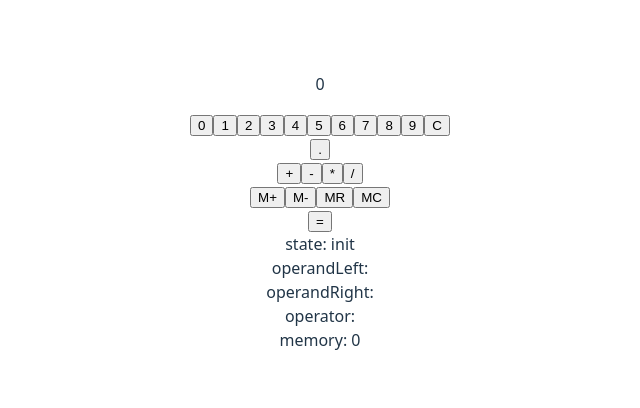
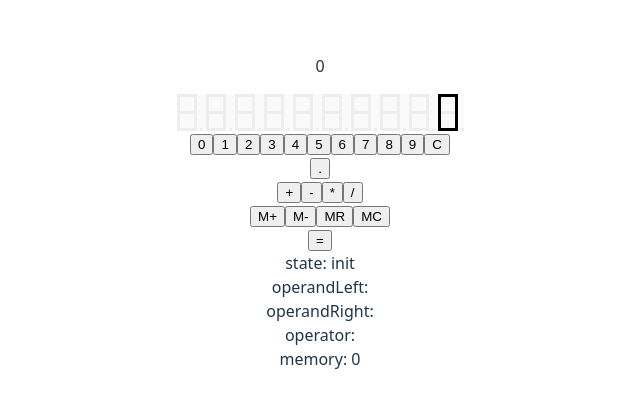
Before and after one commit to zndk-hys/calculator, a React (Vite) app: page / in a window 1280 px wide. Shown: the part 196-604 px from the top of the page, without its empty margins (320-960 px from the left). Built offline with nearby package versions, Linux system fonts and the light colour scheme.

Commit message:
8セグメントディプレイ実装

```diff
--- a/src/App.jsx
+++ b/src/App.jsx
@@ -4,7 +4,7 @@ import Calc from './components/Calc.jsx'
 function App() {
   return (
     <>
-      <Calc />
+      <Calc length={10} />
     </>
   )
 }
--- /dev/null
+++ b/src/SegmentsDisplay.css
@@ -0,0 +1,82 @@
+.segmentDisplayContainer {
+    display: flex;
+}
+
+.segmentDisplay {
+    display: flex;
+    gap: 3px;
+    background: #fafafa;
+}
+
+.segments {
+    width: 26px;
+    height: 37px;
+    position: relative;
+    box-sizing: border-box;
+}
+
+.segments .segment {
+    position: absolute;
+    background: #eee;
+}
+
+.segments .segment.isActive {
+    background: black;
+    z-index: 1;
+}
+
+.segments .segment.segment--a {
+    top: 0;
+    left: 0;
+    width: 20px;
+    height: 3px;
+}
+
+.segments .segment.segment--b {
+    top: 0;
+    left: 0;
+    width: 3px;
+    height: 20px;
+}
+
+.segments .segment.segment--c {
+    top: 0;
+    left: 17px;
+    width: 3px;
+    height: 20px;
+}
+
+.segments .segment.segment--d {
+    top: 17px;
+    left: 0;
+    width: 20px;
+    height: 3px;
+}
+
+.segments .segment.segment--e {
+    top: 17px;
+    left: 0;
+    width: 3px;
+    height: 20px;
+}
+
+.segments .segment.segment--f {
+    top: 17px;
+    left: 17px;
+    width: 3px;
+    height: 20px;
+}
+
+.segments .segment.segment--g {
+    top: 34px;
+    left: 0px;
+    width: 20px;
+    height: 3px;
+}
+
+.segments .segment.segment--h {
+    top: 34px;
+    left: 23px;
+    width: 3px;
+    height: 3px;
+}
--- a/src/components/Calc.jsx
+++ b/src/components/Calc.jsx
@@ -4,8 +4,11 @@ import Keypad from './Keypad';
 import { calcReducer, initialState } from '../reducer';
 import { actions } from '../actions';
 
-export default function Calc() {
-    const [state, dispatch] = useReducer(calcReducer, initialState);
+export default function Calc({length}) {
+    const [state, dispatch] = useReducer(calcReducer, {
+        ...initialState,
+        length,
+    });
 
     return (
         <div>
--- a/src/components/Display.jsx
+++ b/src/components/Display.jsx
@@ -1,4 +1,5 @@
 import { states } from "../states";
+import SegmentsDisplay from "./SegmentsDisplay";
 
 export default function Display({state}) {
     let display = '';
@@ -14,6 +15,9 @@ export default function Display({state}) {
     }
 
     return (
-        <p>{display}</p>
+        <>
+            <p>{display}</p>
+            <SegmentsDisplay value={display} length={state.length} />
+        </>
     )
 }
--- /dev/null
+++ b/src/components/Segment.jsx
@@ -0,0 +1,9 @@
+export default function Segment({id, isActive}) {
+    let className = `segment segment--${id}`;
+    if (isActive) {
+        className += ' isActive';
+    }
+    return (
+        <div className={className} />
+    )
+}
--- /dev/null
+++ b/src/components/Segments.jsx
@@ -0,0 +1,35 @@
+import Segment from "./Segment";
+
+export default function Segments({value, hasDot}) {
+    let signals = [false, false, false, false, false, false, false, false];
+
+    switch(value) {
+        case '0': signals = [ true,  true,  true, false,  true,  true,  true, hasDot]; break;
+        case '1': signals = [false, false,  true, false, false,  true, false, hasDot]; break;
+        case '2': signals = [ true, false,  true,  true,  true, false,  true, hasDot]; break;
+        case '3': signals = [ true, false,  true,  true, false,  true,  true, hasDot]; break;
+        case '4': signals = [false,  true,  true,  true, false,  true, false, hasDot]; break;
+        case '5': signals = [ true,  true, false,  true, false,  true,  true, hasDot]; break;
+        case '6': signals = [ true,  true, false,  true,  true,  true,  true, hasDot]; break;
+        case '7': signals = [ true, false,  true, false, false,  true, false, hasDot]; break;
+        case '8': signals = [ true,  true,  true,  true,  true,  true,  true, hasDot]; break;
+        case '9': signals = [ true,  true,  true,  true, false,  true,  true, hasDot]; break;
+        case '-': signals = [false, false, false,  true, false, false, false, hasDot]; break;
+        case 'e': signals = [ true,  true, false,  true,  true, false,  true, hasDot]; break;
+        case 'r': signals = [false, false, false,  true,  true, false, false, hasDot]; break;
+        case 'o': signals = [false, false, false,  true,  true,  true,  true, hasDot]; break;
+    }
+
+    return (
+        <div className="segments">
+            <Segment id="a" isActive={signals[0]} />
+            <Segment id="b" isActive={signals[1]} />
+            <Segment id="c" isActive={signals[2]} />
+            <Segment id="d" isActive={signals[3]} />
+            <Segment id="e" isActive={signals[4]} />
+            <Segment id="f" isActive={signals[5]} />
+            <Segment id="g" isActive={signals[6]} />
+            <Segment id="h" isActive={signals[7]} />
+        </div>
+    )
+}
--- /dev/null
+++ b/src/components/SegmentsDisplay.jsx
@@ -0,0 +1,36 @@
+import '../SegmentsDisplay.css';
+import Segments from "./Segments";
+
+function convertSegmentValues(value, length) {
+    const values = value.replaceAll('.', '').split('').map(v => {return {val: v, hasDot: false}});
+    if (value.indexOf('.') > 0) {
+        values[value.indexOf('.') - 1].hasDot = true;
+    }
+
+    for( let i = values.length; i < length; i++ ) {
+        values.unshift({
+            val: '',
+            hasDot: false,
+        });
+    }
+
+    return values;
+}
+
+export default function SegmentsDisplay({value, length}) {
+    const values = convertSegmentValues(value, length);
+
+    const segments = values.map((val, i) => {
+        return (
+            <Segments key={i} value={val.val} hasDot={val.hasDot} />
+        );
+    });
+
+    return (
+        <div className="segmentDisplayContainer">
+            <div className="segmentDisplay">
+                {segments}
+            </div>
+        </div>
+    );
+}
--- a/src/reducer.js
+++ b/src/reducer.js
@@ -1,6 +1,6 @@
 import { actions } from "./actions";
 import { states } from "./states";
-import { calcFormula } from "./utils";
+import { calcFormula, numLength } from "./utils";
 
 export const initialState = {
     state: states.INIT, // init | intput_int | input_frac | pend_op | pend_right | result | error
@@ -25,6 +25,11 @@ function handleNumAction(state, action) {
     }
 
     if (state.state === states.IN_INT || state.state === states.IN_FRAC) {
+        // 最大桁数以上の入力は無効
+        if ( numLength(state.operandRight) >= state.length ) {
+            return state;
+        }
+
         const newVal = state.operandRight === '0' ? inputNum : state.operandRight + inputNum;
         return {
             ...state,
@@ -68,6 +73,17 @@ function handleOperatorAction(state, action) {
         if ( state.operandLeft && state.operator ) {
             try {
                 newOperandLeft = calcFormula(state.operandLeft, state.operandRight, state.operator);
+                if ( numLength( newOperandLeft ) > state.length ) {
+                    throw new Error('too long');
+                }
+
+                return {
+                    ...state,
+                    state: states.PEND_R,
+                    operandLeft: newOperandLeft,
+                    operandRight: null,
+                    operator,
+                }
             } catch {
                 return {
                     ...state,
@@ -78,6 +94,7 @@ function handleOperatorAction(state, action) {
                 }
             }
         }
+
         return {
             ...state,
             state: states.PEND_R,
@@ -107,6 +124,10 @@ function handleEqualAction(state, action) {
         if ( state.operandLeft && state.operator ) {
             try {
                 const result = calcFormula(state.operandLeft, state.operandRight, state.operator);
+
+                if ( numLength( result ) > state.length ) {
+                    throw new Error('too long');
+                }
 
                 return {
                     ...state,
--- a/src/utils.js
+++ b/src/utils.js
@@ -10,3 +10,8 @@ export function calcFormula(leftOperand, rightOperand, operator) {
     if (operator === '/') answer = left.dividedBy(right);
     return answer.toFixed();
 }
+
+
+export function numLength(num) {
+    return num.replaceAll('.', '').length;
+}
```
